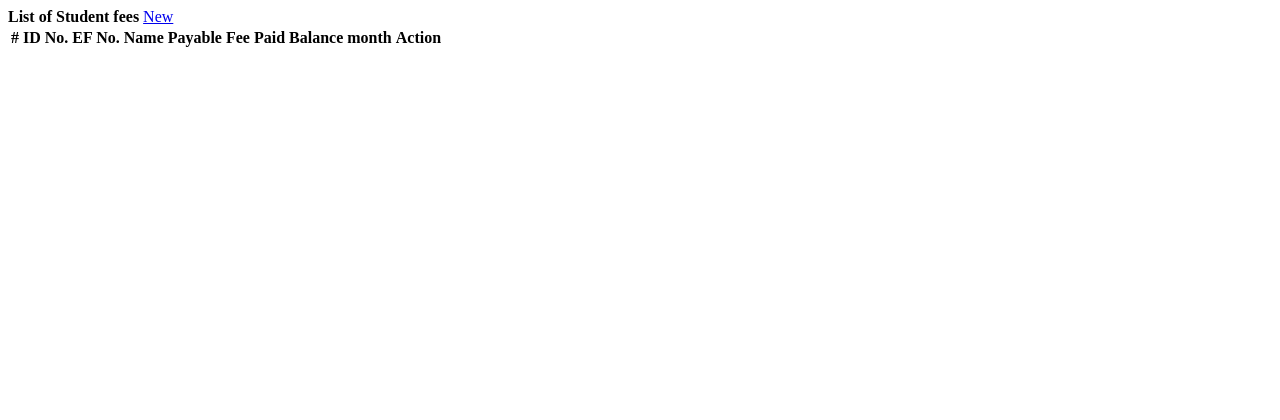
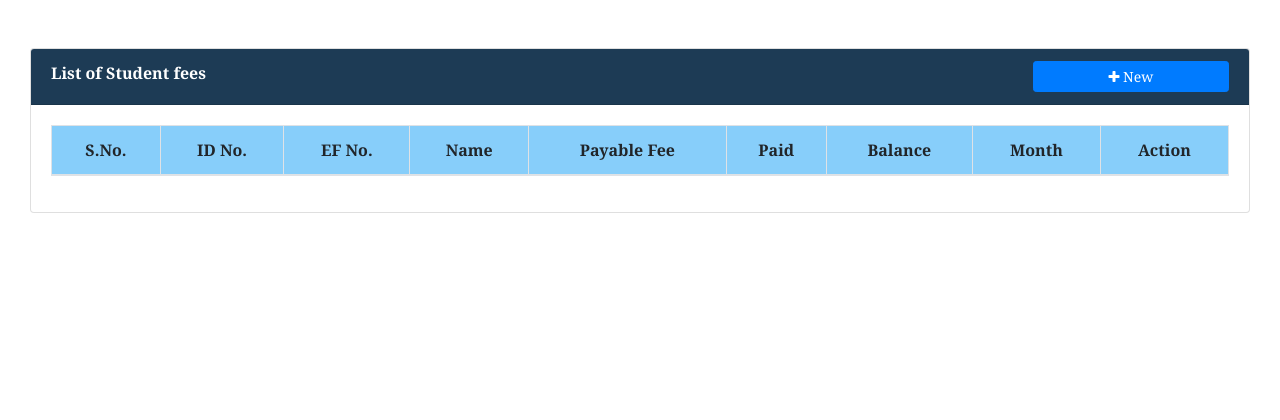
Before and after one commit to gyrodope69/school-management-website, a PHP site: page /school-management-website/accountant/fees.php in a window 1280 px wide. Shown: the top 420 px of the page. Before the commit the page ends 47 px from the top, so only its background shows below. Run offline with PHP 8.4, Linux system fonts and the light colour scheme; data comes from the database, SQL or seed files in the repository; data that the repository does not hold is empty.

Commit message:
Update fees.php

```diff
--- a/accountant/fees.php
+++ b/accountant/fees.php
@@ -1,4 +1,19 @@
 <?php include('../config.php');?>
+
+<!doctype html>
+<html lang="en">
+    <head>
+        <meta charset="utf-8">
+        <meta name="viewport" content="width=device-width, initial-scale=1">
+        <title>Home | ERP Model</title>
+        <link rel="stylesheet" href="./assets/css/base-styles.css">
+        <link rel="stylesheet" href="https://cdn.jsdelivr.net/npm/bootstrap@4.6.1/dist/css/bootstrap.min.css">
+        <script src="https://cdn.jsdelivr.net/npm/jquery@3.6.0/dist/jquery.slim.min.js"></script>
+        <script src="https://cdn.jsdelivr.net/npm/popper.js@1.16.1/dist/umd/popper.min.js"></script>
+        <script src="https://cdn.jsdelivr.net/npm/bootstrap@4.6.1/dist/js/bootstrap.bundle.min.js"></script>
+        <script src="https://ajax.googleapis.com/ajax/libs/jquery/3.6.0/jquery.min.js"></script>
+        <link rel="stylesheet" href="https://cdnjs.cloudflare.com/ajax/libs/font-awesome/4.7.0/css/font-awesome.min.css">
+
 		<style>
 			input[type=checkbox]
 			{
@@ -12,6 +27,10 @@
 			  cursor:pointer;
 			}
 		</style>
+    </head>
+
+	<body>
+
 <div class="container-fluid">
 
 	<div class="col-lg-12">
@@ -26,24 +45,24 @@
 			<!-- Table Panel -->
 			<div class="col-md-12">
 				<div class="card">
-					<div class="card-header">
-						<b>List of Student fees </b>
+					<div class="card-header" style="background-color:#1d3b55">
+						<b style="color:white">List of Student fees </b>
 						<span class="float:right"><a class="btn btn-primary btn-block btn-sm col-sm-2 float-right" href="javascript:void(0)" id="new_fees">
 					<i class="fa fa-plus"></i> New
 				</a></span>
 					</div>
-					<div class="card-body">
+					<div class="card-body table-responsive">
 						<table class="table table-condensed table-bordered table-hover">
 							<thead>
-								<tr>
-									<th class="text-center">#</th>
-									<th class="">ID No.</th>
-									<th class="">EF No.</th>
-									<th class="">Name</th>
-									<th class="">Payable Fee</th>
-									<th class="">Paid</th>
-									<th class="">Balance</th>
-									<th class="">month</th>
+								<tr style="background-color:#87CEFA">
+									<th class="text-center">S.No.</th>
+									<th class="text-center">ID No.</th>
+									<th class="text-center">EF No.</th>
+									<th class="text-center">Name</th>
+									<th class="text-center">Payable Fee</th>
+									<th class="text-center">Paid</th>
+									<th class="text-center">Balance</th>
+									<th class="text-center">Month</th>
 									<th class="text-center">Action</th>
 								</tr>
 							</thead>
@@ -99,6 +118,8 @@
 	</div>
 
 </div>
+</body>
+</html>
 <style>
 
 	td{
```
Lines whose indentation alone changed are shown as unchanged.
